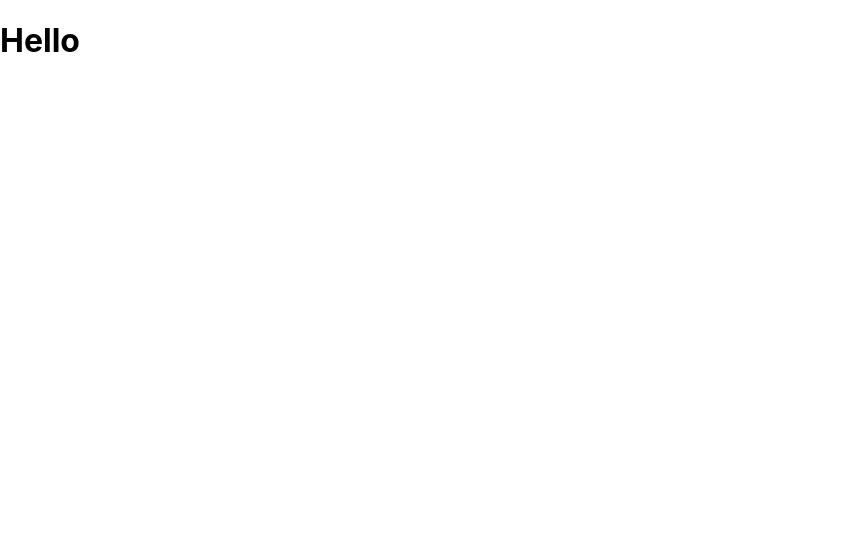
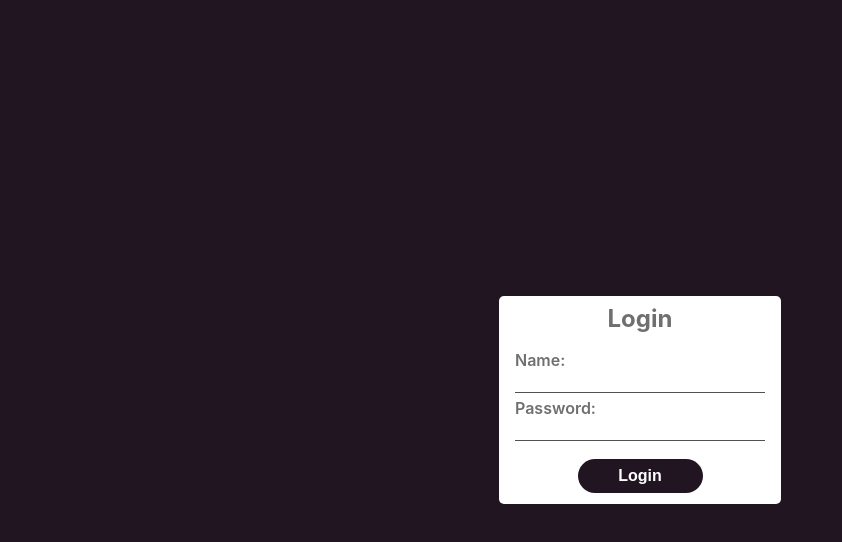
Before and after one commit to rajatdh27/Check-ME, a React (Create React App) app: page / in a window 1280 px wide. Shown: the top 542 px of the page, without its empty margins (0-842 px from the left). Built offline with nearby package versions, Linux system fonts and the light colour scheme.

Commit message:
completed ui of login

```diff
--- a/src/App.js
+++ b/src/App.js
@@ -1,8 +1,10 @@
+import Container from "./components/Login/Container/Container";
+
 function App() {
   return (
-    <div>
-      <h1>Hello</h1>
-    </div>
+    <>
+      <Container />
+    </>
   );
 }
 
--- /dev/null
+++ b/src/components/Login/Button/Button.js
@@ -0,0 +1,11 @@
+import React from "react";
+import styles from "./Button.module.css";
+function Button() {
+  return (
+    <button className={styles.button} type="submit">
+      Login
+    </button>
+  );
+}
+
+export default Button;
--- /dev/null
+++ b/src/components/Login/Button/Button.module.css
@@ -0,0 +1,24 @@
+.button {
+  padding: 0.5rem 1.4rem;
+  border: 0;
+  border-radius: 2rem;
+  font-size: 1rem;
+  width: 100%;
+  background-color: #211522;
+  color: #ffffff;
+  font-weight: Bold;
+  transition: all 0.5s;
+  -webkit-transition: all 0.5s;
+}
+
+.button:hover {
+  background-color: #d3b1c2;
+  box-shadow: 0 0 20px #c197d2;
+}
+
+.button:active {
+  background-color: #613659;
+  transition: all 0.25s;
+  -webkit-transition: all 0.25s;
+  box-shadow: none;
+}
--- /dev/null
+++ b/src/components/Login/Container/Container.js
@@ -0,0 +1,29 @@
+import React from "react";
+import Button from "../Button/Button";
+import styles from "./Container.module.css";
+function Container() {
+  return (
+    <div className={styles.container}>
+      <div className={styles.card}>
+        <form className={styles.form}>
+          <div className={styles.title}>
+            <h2>Login</h2>
+          </div>
+          <div className={styles.inputs}>
+            <label>Name:</label>
+            <input type="text" name="name" autoComplete="off" />
+            <label>Password:</label>
+            <input type="text" name="password" autoComplete="off" />
+          </div>
+          <div className={styles.buttonContainer}>
+            <div className={styles.button}>
+              <Button />
+            </div>
+          </div>
+        </form>
+      </div>
+    </div>
+  );
+}
+
+export default Container;
--- /dev/null
+++ b/src/components/Login/Container/Container.module.css
@@ -0,0 +1,74 @@
+.container {
+  display: flex;
+  color: rgba(0, 0, 0, 0.564);
+  font-weight: 600;
+  background-color: #211522;
+  align-items: center;
+  flex-direction: column;
+  justify-content: center;
+  width: 100%;
+  height: 100vh;
+  font-size: 1rem;
+}
+
+.container .card {
+  height: auto;
+  background-color: white;
+  border-radius: 5px;
+  padding: 0.5rem 1rem;
+}
+
+.container .card .form {
+  display: flex;
+  flex-direction: column;
+  align-items: flex-start;
+  justify-content: center;
+  width: 100%;
+  gap: 0.1rem;
+  min-width: 250px;
+}
+
+.container .card .form .title {
+  display: flex;
+  align-items: flex-start;
+  justify-content: center;
+  width: 100%;
+  margin-bottom: 1rem;
+}
+
+.container .card .form .inputs {
+  display: flex;
+  flex-direction: column;
+  align-items: flex-start;
+  justify-content: center;
+  width: 100%;
+}
+
+.container .card .form input {
+  font-size: 1rem;
+  padding: 2px 0px;
+  margin-bottom: 5px;
+  display: block;
+  width: 100%;
+  color: black;
+  border: none;
+  border-bottom: 1px solid #515151;
+  background: transparent;
+}
+
+.container .card .form input:focus {
+  outline-color: rgba(0, 0, 0, 0.267);
+}
+
+.container .card .form .buttonContainer {
+  display: flex;
+  justify-content: center;
+  align-items: center;
+  margin-top: 0.7rem;
+  margin-bottom: 0.2rem;
+  width: 100%;
+}
+
+.container .card .form .buttonContainer .button {
+  width: 50%;
+}
--- a/src/index.css
+++ b/src/index.css
@@ -1,3 +1,7 @@
+*{
+  margin: 0;
+  padding: 0;
+}
 body {
   margin: 0;
   font-family: -apple-system, BlinkMacSystemFont, 'Segoe UI', 'Roboto', 'Oxygen',
```
Also changed, not shown: 1 other file (tests, documents, lock files or other folders).
